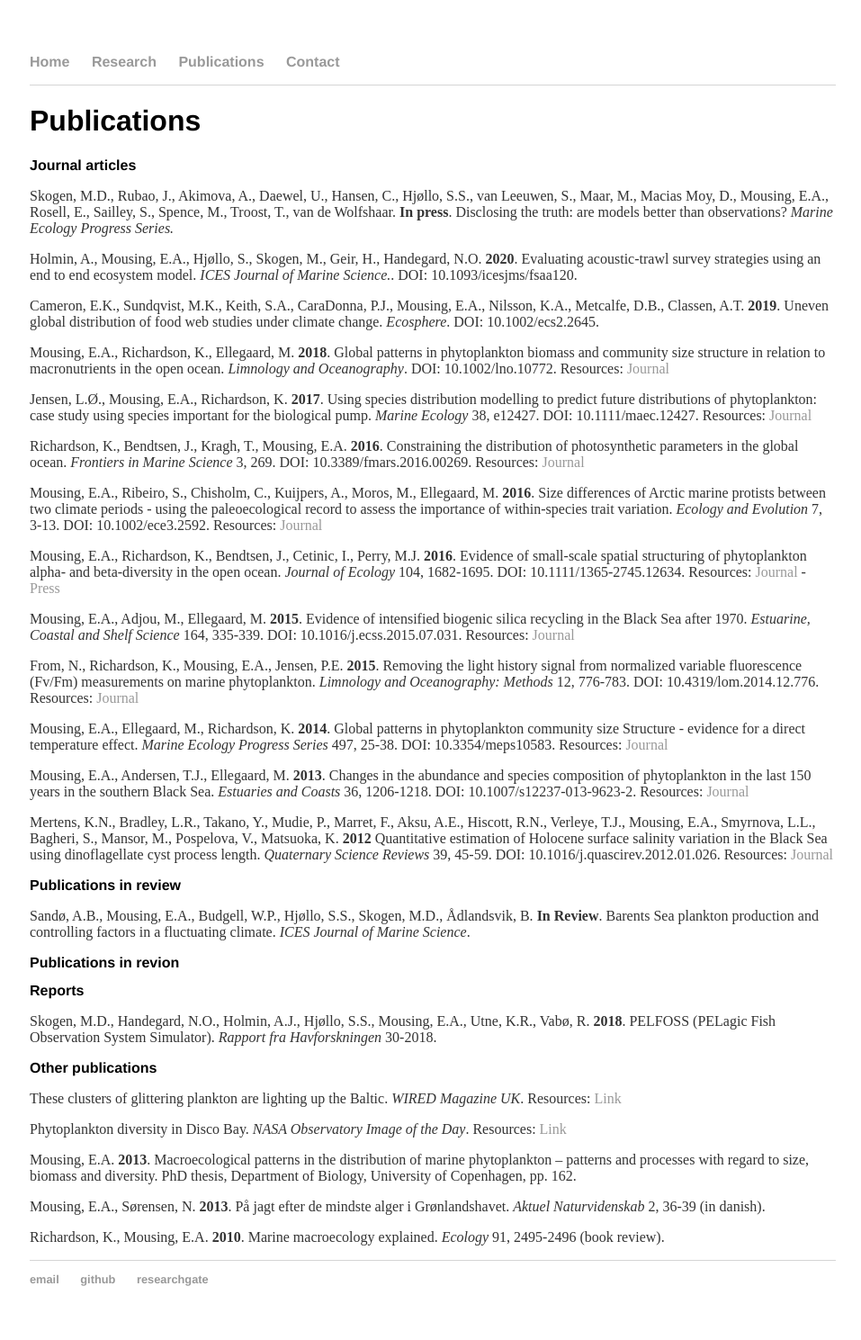
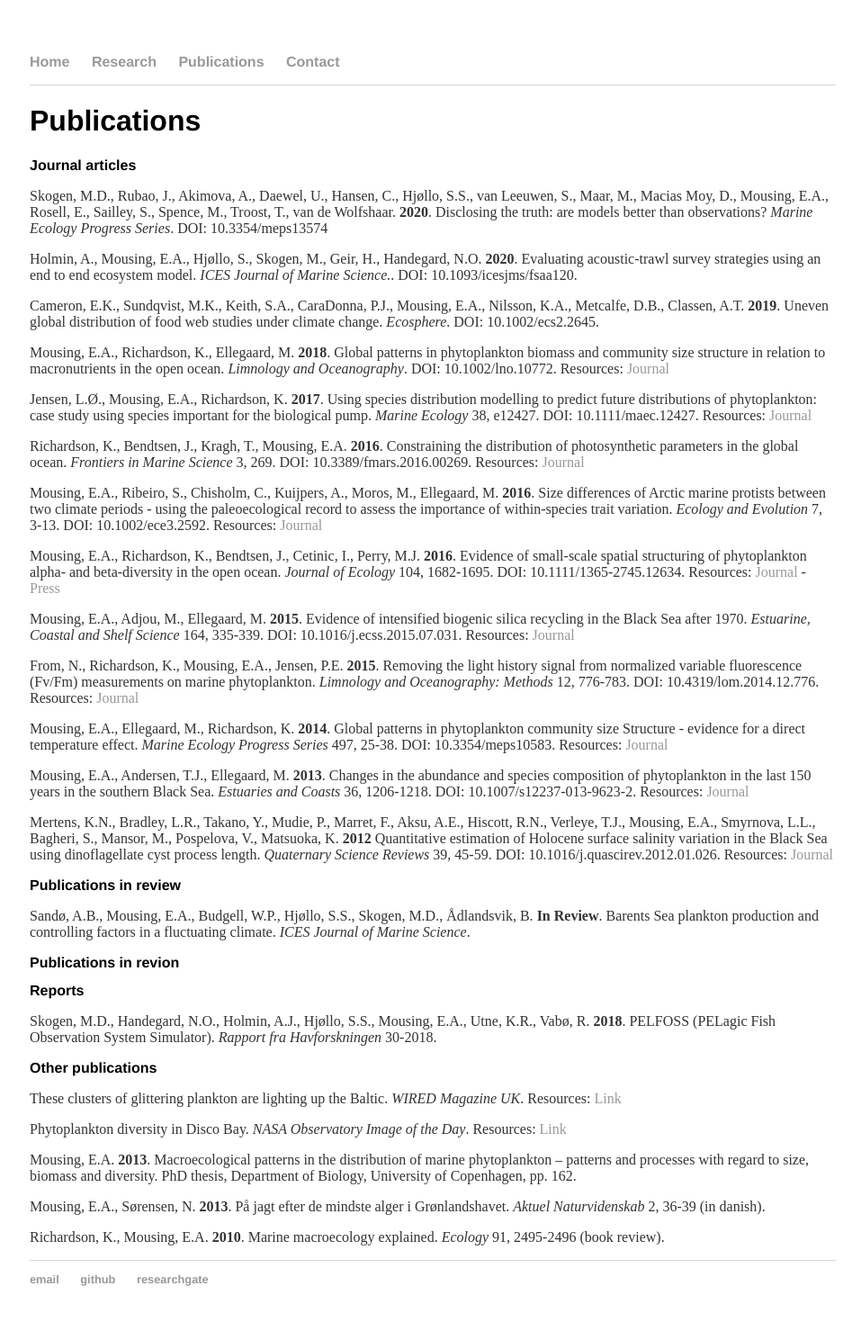
Before and after one commit to eamousing/eamousing.github.io, a Jekyll site: the page built from publications.html, in a window 1280 px wide. Shown: the whole page at 90% size, without its empty margins (159-1116 px from the left). Built offline with Jekyll 4.4.1, drawn with Linux system fonts in a browser that asks for light colours; Markdown is read by kramdown in place of the engine named in the settings.

Commit message:
Update publications.html

```diff
--- a/publications.html
+++ b/publications.html
@@ -5,7 +5,7 @@
 <div class="blurb">
 	<h1>Publications</h1>
         <h2>Journal articles</h2>
-	    <p>Skogen, M.D., Rubao, J., Akimova, A., Daewel, U., Hansen, C., Hjøllo, S.S., van Leeuwen, S., Maar, M., Macias Moy, D., Mousing, E.A., Rosell, E., Sailley, S., Spence, M., Troost, T., van de Wolfshaar. <b>In press</b>. Disclosing the truth: are models better than observations? <i>Marine Ecology Progress Series.</i></p>
+	    <p>Skogen, M.D., Rubao, J., Akimova, A., Daewel, U., Hansen, C., Hjøllo, S.S., van Leeuwen, S., Maar, M., Macias Moy, D., Mousing, E.A., Rosell, E., Sailley, S., Spence, M., Troost, T., van de Wolfshaar. <b>2020</b>. Disclosing the truth: are models better than observations? <i>Marine Ecology Progress Series</i>. DOI: 10.3354/meps13574</p>
 	    <p>Holmin, A., Mousing, E.A., Hjøllo, S., Skogen, M., Geir, H., Handegard, N.O. <b>2020</b>. Evaluating acoustic-trawl survey strategies using an end to end ecosystem model. <i>ICES Journal of Marine Science.</i>. DOI: 10.1093/icesjms/fsaa120.</p>
 	    <p>Cameron, E.K., Sundqvist, M.K., Keith, S.A., CaraDonna, P.J., Mousing, E.A., Nilsson, K.A., Metcalfe, D.B., Classen, A.T. <b>2019</b>. Uneven global distribution of food web studies under climate change. <i>Ecosphere</i>. DOI: 10.1002/ecs2.2645.</p>
             <p>Mousing, E.A., Richardson, K., Ellegaard, M. <b>2018</b>. Global patterns in phytoplankton biomass and community size structure in relation to macronutrients in the open ocean. <i>Limnology and Oceanography</i>. DOI: 10.1002/lno.10772.
```
